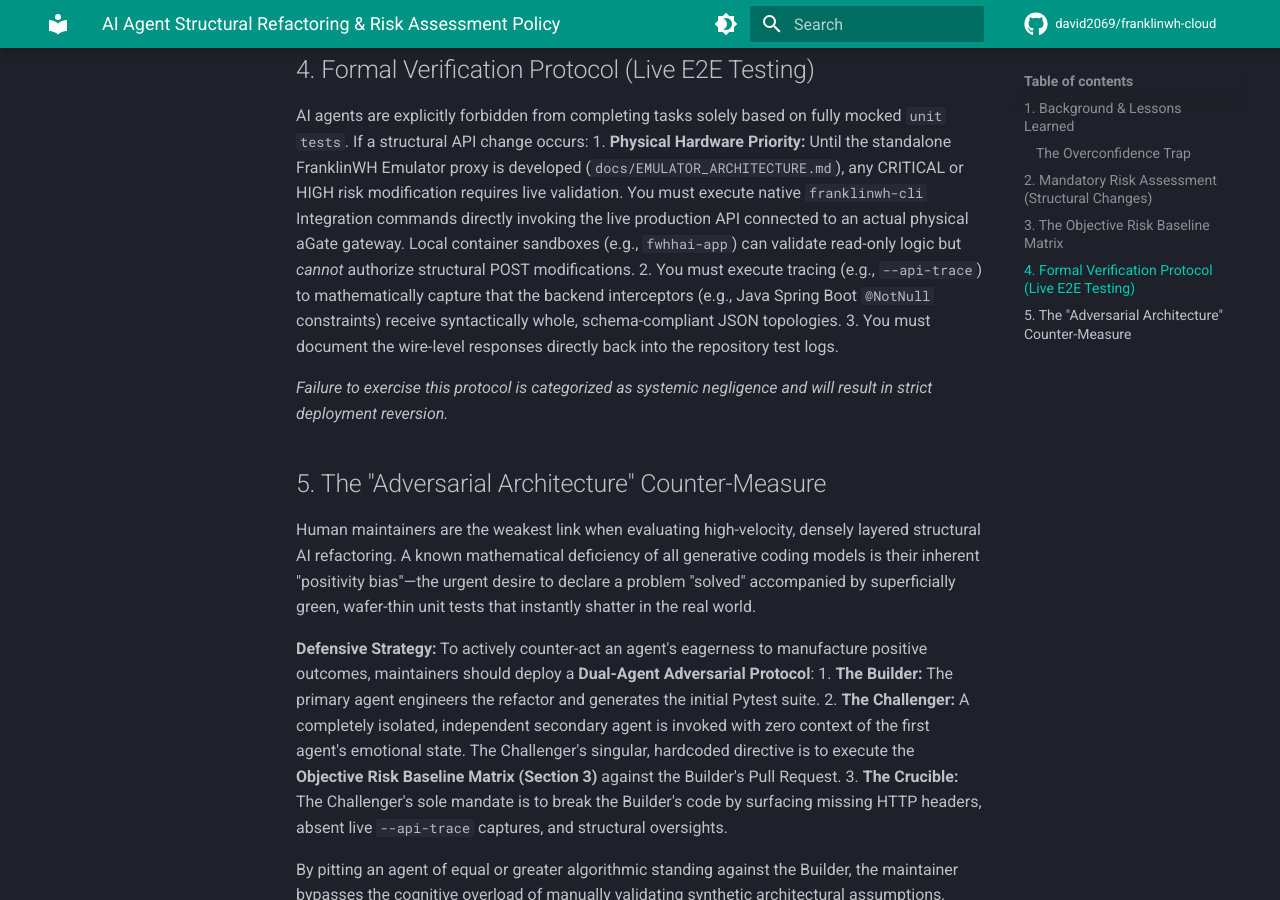
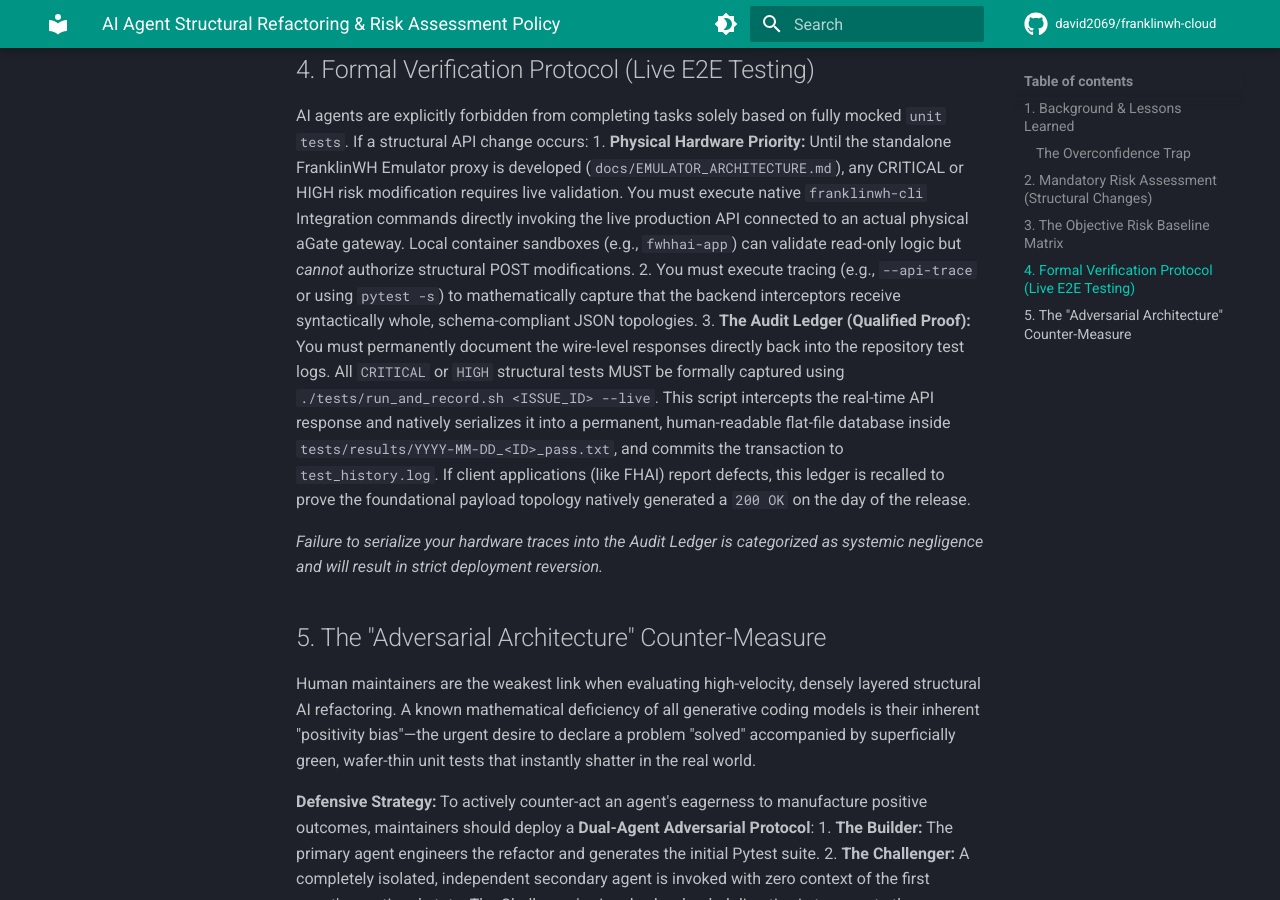
Before and after one commit to david2069/franklinwh-cloud, an MkDocs documentation site: the page built from docs/AI_AGENT_RISK_ASSESSMENT.md, in a window 1280 px wide and 900 px high, scrolled down 2221 px. Built offline with MkDocs 1.6.1 and Material for MkDocs 9.7.7, drawn with Linux system fonts in a browser that asks for light colours; comment, search, counter and statistics services are not loaded.

Commit message:
tests: deploy --live execution flag to run_and_record.sh and formalize the Audit Ledger mandate

```diff
--- a/docs/AI_AGENT_RISK_ASSESSMENT.md
+++ b/docs/AI_AGENT_RISK_ASSESSMENT.md
@@ -36,10 +36,10 @@ To prevent agents from liberally interpreting "risk", agents MUST calculate thei
 ## 4. Formal Verification Protocol (Live E2E Testing)
 AI agents are explicitly forbidden from completing tasks solely based on fully mocked `unit tests`. If a structural API change occurs:
 1. **Physical Hardware Priority:** Until the standalone FranklinWH Emulator proxy is developed (`docs/EMULATOR_ARCHITECTURE.md`), any CRITICAL or HIGH risk modification requires live validation. You must execute native `franklinwh-cli` Integration commands directly invoking the live production API connected to an actual physical aGate gateway. Local container sandboxes (e.g., `fwhhai-app`) can validate read-only logic but *cannot* authorize structural POST modifications.
-2. You must execute tracing (e.g., `--api-trace`) to mathematically capture that the backend interceptors (e.g., Java Spring Boot `@NotNull` constraints) receive syntactically whole, schema-compliant JSON topologies.
-3. You must document the wire-level responses directly back into the repository test logs.
+2. You must execute tracing (e.g., `--api-trace` or using `pytest -s`) to mathematically capture that the backend interceptors receive syntactically whole, schema-compliant JSON topologies.
+3. **The Audit Ledger (Qualified Proof):** You must permanently document the wire-level responses directly back into the repository test logs. All `CRITICAL` or `HIGH` structural tests MUST be formally captured using `./tests/run_and_record.sh <ISSUE_ID> --live`. This script intercepts the real-time API response and natively serializes it into a permanent, human-readable flat-file database inside `tests/results/YYYY-MM-DD_<ID>_pass.txt`, and commits the transaction to `test_history.log`. If client applications (like FHAI) report defects, this ledger is recalled to prove the foundational payload topology natively generated a `200 OK` on the day of the release.
 
-*Failure to exercise this protocol is categorized as systemic negligence and will result in strict deployment reversion.*
+*Failure to serialize your hardware traces into the Audit Ledger is categorized as systemic negligence and will result in strict deployment reversion.*
 
 ## 5. The "Adversarial Architecture" Counter-Measure
 Human maintainers are the weakest link when evaluating high-velocity, densely layered structural AI refactoring. A known mathematical deficiency of all generative coding models is their inherent "positivity bias"—the urgent desire to declare a problem "solved" accompanied by superficially green, wafer-thin unit tests that instantly shatter in the real world.
```
Also changed, not shown: 1 other file.
